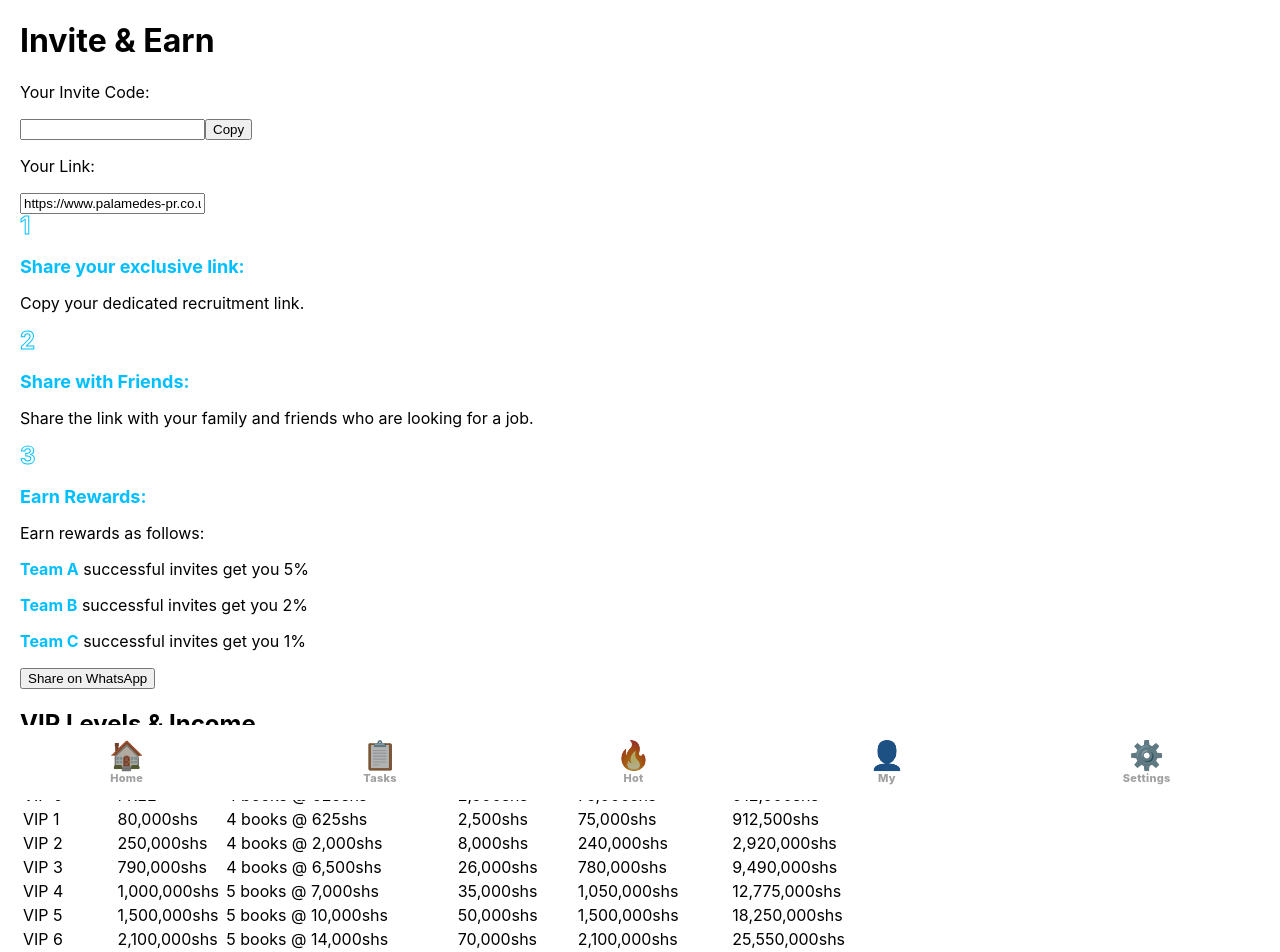
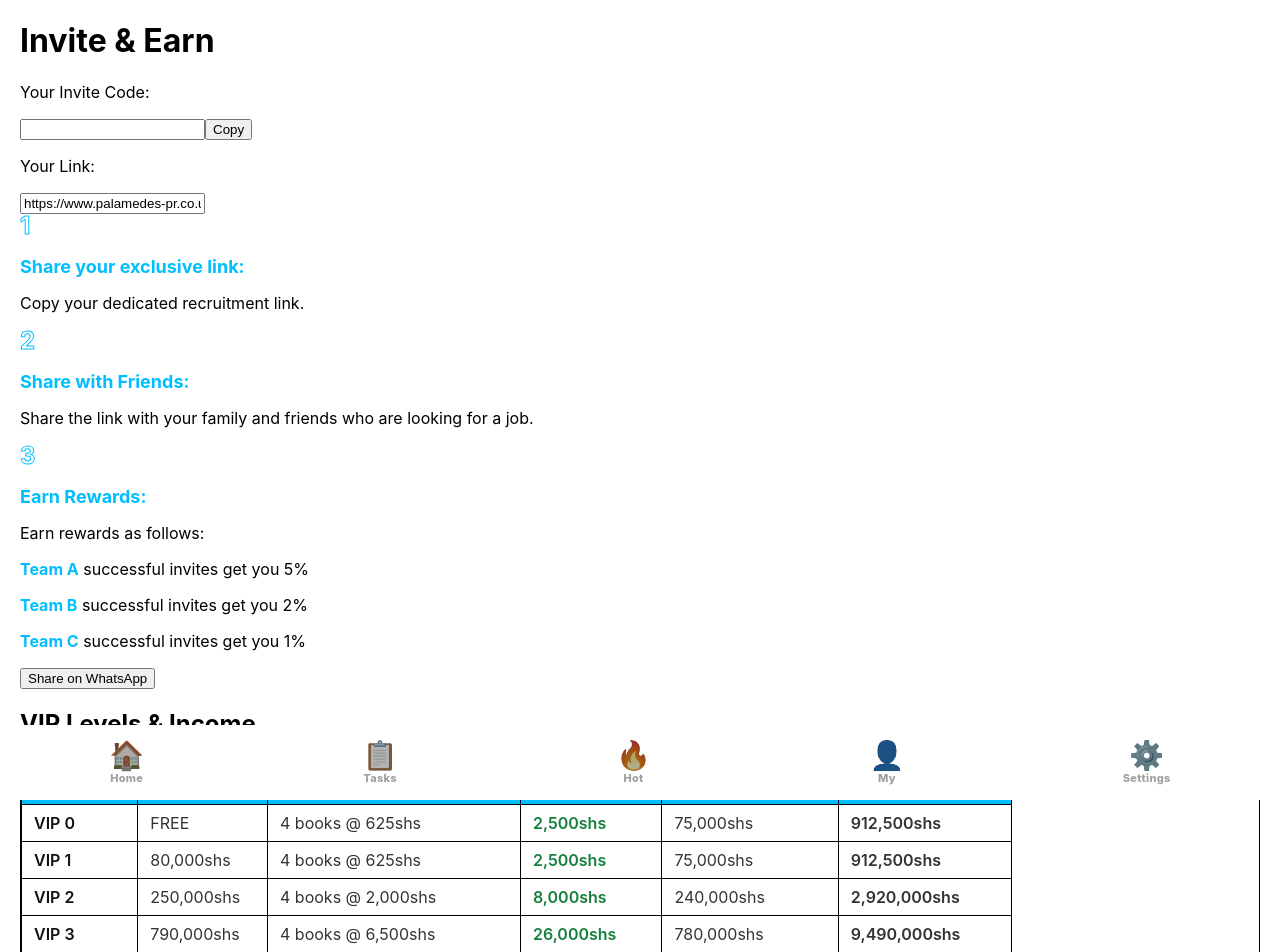
Before and after one commit to Molly256/palamedes-pr, a Next.js app: page /invite in a window 1280 px wide. Shown: the top 952 px of the page. Built offline with nearby package versions, Linux system fonts and the light colour scheme.

Commit message:
Force black grid lines with inline styles for VIP table

```diff
--- a/app/invite/page.js
+++ b/app/invite/page.js
@@ -126,20 +126,20 @@ export default function InvitePage() {
             </div>
           </div>
 
-          {/* VIP TABLE WITH LIGHT WEIGHT BLACK BORDERS */}
+          {/* VIP TABLE WITH FORCED BLACK GRID LINES */}
           <div className="mt-8">
             <h2 className="text-xl font-bold text-[#00BFFF] mb-4">VIP Levels & Income</h2>
-            <div className="overflow-x-auto border-black rounded-lg">
-              <table className="w-full border-collapse text-sm">
+            <div className="overflow-x-auto" style={{border: '1px solid black', borderRadius: '8px'}}>
+              <table className="w-full text-sm" style={{borderCollapse: 'collapse'}}>
                 {/* Headers hot skyblue */}
                 <thead>
                   <tr style={{backgroundColor: '#00BFFF'}}>
-                    <th className="border border-black px-3 py-3 font-extrabold text-left text-white">VIP LEVELS</th>
-                    <th className="border border-black px-3 py-3 font-extrabold text-left text-white">DEPOSITS</th>
-                    <th className="border border-black px-3 py-3 font-extrabold text-left text-white">NUMBER OF BOOKS PER DAY</th>
-                    <th className="border border-black px-3 py-3 font-extrabold text-left text-white">DAILY INCOME</th>
-                    <th className="border border-black px-3 py-3 font-extrabold text-left text-white">MONTHLY INCOME</th>
-                    <th className="border border-black px-3 py-3 font-extrabold text-left text-white">INCOME PER YEAR</th>
+                    <th style={{border: '1px solid black', padding: '12px', textAlign: 'left', fontWeight: '800', color: 'white'}}>VIP LEVELS</th>
+                    <th style={{border: '1px solid black', padding: '12px', textAlign: 'left', fontWeight: '800', color: 'white'}}>DEPOSITS</th>
+                    <th style={{border: '1px solid black', padding: '12px', textAlign: 'left', fontWeight: '800', color: 'white'}}>NUMBER OF BOOKS PER DAY</th>
+                    <th style={{border: '1px solid black', padding: '12px', textAlign: 'left', fontWeight: '800', color: 'white'}}>DAILY INCOME</th>
+                    <th style={{border: '1px solid black', padding: '12px', textAlign: 'left', fontWeight: '800', color: 'white'}}>MONTHLY INCOME</th>
+                    <th style={{border: '1px solid black', padding: '12px', textAlign: 'left', fontWeight: '800', color: 'white'}}>INCOME PER YEAR</th>
                   </tr>
                 </thead>
 
@@ -150,15 +150,15 @@ export default function InvitePage() {
                     const yearly = daily * 365
 
                     return (
-                      <tr key={i} className="hover:bg-gray-50">
-                        <td className="border border-black px-3 py-2 font-semibold text-gray-900">{v.level}</td>
-                        <td className="border border-black px-3 py-2 text-gray-800">
+                      <tr key={i}>
+                        <td style={{border: '1px solid black', padding: '8px 12px', fontWeight: '600', color: '#111'}}>{v.level}</td>
+                        <td style={{border: '1px solid black', padding: '8px 12px', color: '#333'}}>
                           {v.deposit === 0? "FREE" : v.deposit.toLocaleString() + "shs"}
                         </td>
-                        <td className="border border-black px-3 py-2 text-gray-800">{v.books} books @ {v.rate.toLocaleString()}shs</td>
-                        <td className="border border-black px-3 py-2 text-green-700 font-semibold">{daily.toLocaleString()}shs</td>
-                        <td className="border border-black px-3 py-2 text-gray-800">{monthly.toLocaleString()}shs</td>
-                        <td className="border border-black px-3 py-2 text-gray-800 font-semibold">{yearly.toLocaleString()}shs</td>
+                        <td style={{border: '1px solid black', padding: '8px 12px', color: '#333'}}>{v.books} books @ {v.rate.toLocaleString()}shs</td>
+                        <td style={{border: '1px solid black', padding: '8px 12px', color: '#15803d', fontWeight: '600'}}>{daily.toLocaleString()}shs</td>
+                        <td style={{border: '1px solid black', padding: '8px 12px', color: '#333'}}>{monthly.toLocaleString()}shs</td>
+                        <td style={{border: '1px solid black', padding: '8px 12px', color: '#333', fontWeight: '600'}}>{yearly.toLocaleString()}shs</td>
                       </tr>
                     )
                   })}
```
